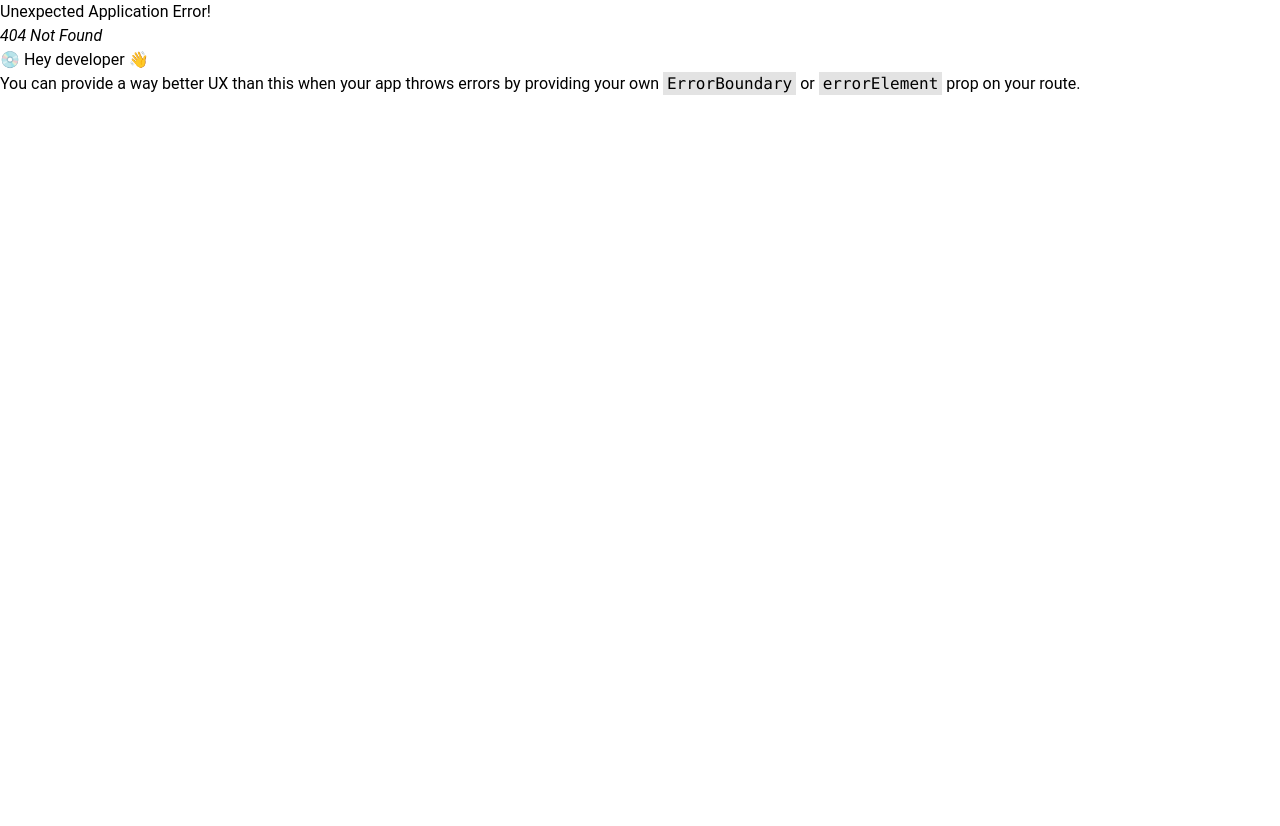
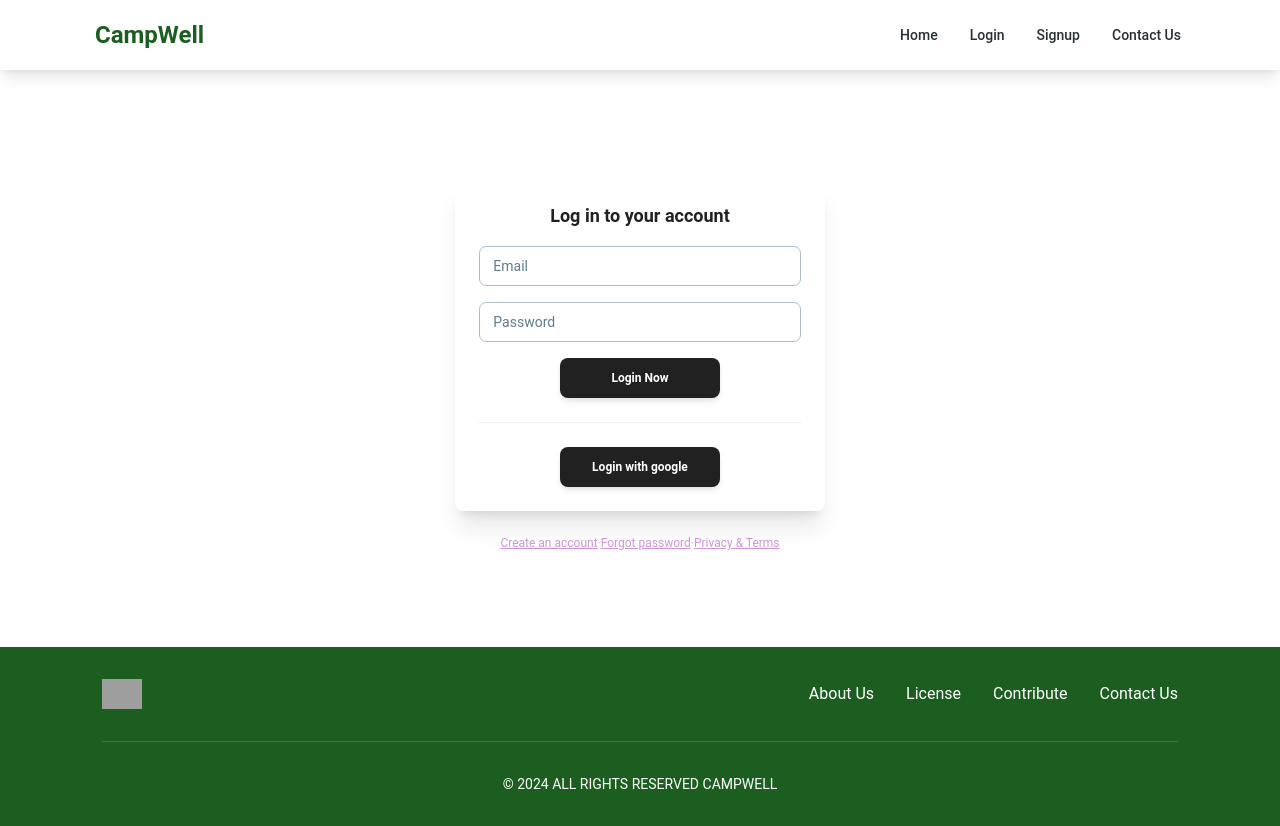
Before and after one commit to pantho0/campwell, a React (Vite) app: page /login in a window 1280 px wide. Before the commit this address had no page. Before the commit the page ends 800 px from the top, so only its background shows below. Built offline with nearby package versions, Linux system fonts and the light colour scheme; grey boxes are pictures that could not be loaded.

Commit message:
login and sign up page added

```diff
--- /dev/null
+++ b/src/Components/Shared/Footer/Footer.jsx
@@ -0,0 +1,70 @@
+import { Typography } from "@material-tailwind/react";
+import Container from "../../Utils/Container";
+
+const Footer = () => {
+    const currentYear = new Date().getFullYear()
+
+  return (
+    <div className="bg-green-900">
+      <Container>
+        <footer className="w-full bg-green-900 p-8">
+          <div className="flex flex-row flex-wrap items-center justify-center gap-y-6 gap-x-12 bg-green-900 text-center md:justify-between">
+            <img
+              src="https://docs.material-tailwind.com/img/logo-ct-dark.png"
+              alt="logo-ct"
+              className="w-10"
+            />
+            <ul className="flex flex-wrap items-center gap-y-2 gap-x-8">
+              <li>
+                <Typography
+                  as="a"
+                  href="#"
+                  color="white"
+                  className="font-normal transition-colors hover:text-blue-500 focus:text-blue-500"
+                >
+                  About Us
+                </Typography>
+              </li>
+              <li>
+                <Typography
+                  as="a"
+                  href="#"
+                  color="white"
+                  className="font-normal transition-colors hover:text-blue-500 focus:text-blue-500"
+                >
+                  License
+                </Typography>
+              </li>
+              <li>
+                <Typography
+                  as="a"
+                  href="#"
+                  color="white"
+                  className="font-normal transition-colors hover:text-blue-500 focus:text-blue-500"
+                >
+                  Contribute
+                </Typography>
+              </li>
+              <li>
+                <Typography
+                  as="a"
+                  href="#"
+                  color="white"
+                  className="font-normal transition-colors hover:text-blue-500 focus:text-blue-500"
+                >
+                  Contact Us
+                </Typography>
+              </li>
+            </ul>
+          </div>
+          <hr className="my-8 border-gray-700" />
+          <Typography color="white" className="text-center font-normal text-sm">
+            &copy; {currentYear} ALL RIGHTS RESERVED CAMPWELL
+          </Typography>
+        </footer>
+      </Container>
+    </div>
+  );
+};
+
+export default Footer;
--- a/src/Components/Shared/Navbar/NavbarMenu.jsx
+++ b/src/Components/Shared/Navbar/NavbarMenu.jsx
@@ -7,6 +7,7 @@ import {
 } from "@material-tailwind/react";
 import { Bars3Icon, XMarkIcon } from "@heroicons/react/24/outline";
 import Container from "../../Utils/Container";
+import { Link } from "react-router-dom";
 
 function NavList() {
   return (
@@ -17,9 +18,9 @@ function NavList() {
         color="blue-gray"
         className="p-1 font-medium"
       >
-        <a href="#" className="flex items-center hover:text-green-500 transition-colors">
+        <Link to="/" className="flex items-center hover:text-green-500 transition-colors">
           Home
-        </a>
+        </Link>
       </Typography>
       <Typography
         as="li"
@@ -27,9 +28,9 @@ function NavList() {
         color="blue-gray"
         className="p-1 font-medium"
       >
-        <a href="#" className="flex items-center hover:text-green-500 transition-colors">
+        <Link to='/login' className="flex items-center hover:text-green-500 transition-colors">
           Login
-        </a>
+        </Link>
       </Typography>
       <Typography
         as="li"
@@ -37,9 +38,9 @@ function NavList() {
         color="blue-gray"
         className="p-1 font-medium"
       >
-        <a href="#" className="flex items-center hover:text-green-500 transition-colors">
+        <Link to='/signup' className="flex items-center hover:text-green-500 transition-colors">
           Signup
-        </a>
+        </Link>
       </Typography>
       <Typography
         as="li"
--- a/src/Layouts/MainLayout.jsx
+++ b/src/Layouts/MainLayout.jsx
@@ -1,6 +1,7 @@
 
 import { Outlet } from "react-router-dom";
 import NavbarMenu from "../Components/Shared/Navbar/NavbarMenu";
+import Footer from "../Components/Shared/Footer/Footer";
 
 
 const MainLayout = () => {
@@ -8,6 +9,7 @@ const MainLayout = () => {
         <div>
             <NavbarMenu/>
             <Outlet/>
+            <Footer/>
         </div>
     );
 };
--- /dev/null
+++ b/src/Pages/Login/Login.jsx
@@ -0,0 +1,56 @@
+import { Button, Input } from "@material-tailwind/react";
+import Container from "../../Components/Utils/Container";
+
+const Login = () => {
+  return (
+    <div className="">
+      <Container>
+        <section className="">
+          <div className="px-0 py-20 mx-auto max-w-7xl sm:px-4">
+            <div className="w-full px-4 pt-5 pb-6 mx-auto mt-8 mb-6 bg-white rounded-none shadow-xl sm:rounded-lg sm:w-10/12 md:w-8/12 lg:w-6/12 xl:w-4/12 sm:px-6">
+              <h1 className="mb-4 text-lg font-semibold text-center text-gray-900">
+                Log in to your account
+              </h1>
+              <form className="space-y-4">
+                <div className="w-full">
+                  <Input label="Email" />
+                </div>
+                <div className="w-full">
+                  <Input label="Password" />
+                </div>
+                <div className="w-1/2 mx-auto">
+                  <Button className="w-full">
+                    <input type="submit" value="Login Now" />
+                  </Button>
+                </div>
+              </form>
+              <div className="my-6">
+                <hr />
+              </div>
+              <div className="w-1/2 mx-auto">
+                  <Button className="w-full">
+                    <input type="submit" value="Login with google" />
+                  </Button>
+                </div>
+            </div>
+            <p className="mb-4 text-xs text-center text-gray-400">
+              <span className="text-purple-200 underline hover:text-white">
+                Create an account
+              </span>
+              ·
+              <span className="text-purple-200 underline hover:text-white">
+                Forgot password
+              </span>
+              ·
+              <span className="text-purple-200 underline hover:text-white">
+                Privacy & Terms
+              </span>
+            </p>
+          </div>
+        </section>
+      </Container>
+    </div>
+  );
+};
+
+export default Login;
--- /dev/null
+++ b/src/Pages/Signup/Signup.jsx
@@ -0,0 +1,56 @@
+import { Button, Input } from "@material-tailwind/react";
+import Container from "../../Components/Utils/Container";
+
+const Signup = () => {
+    return (
+        <div className="">
+      <Container>
+        <section className="">
+          <div className="px-0 py-20 mx-auto max-w-7xl sm:px-4">
+            <div className="w-full px-4 pt-5 pb-6 mx-auto mt-8 mb-6 bg-white rounded-none shadow-xl sm:rounded-lg sm:w-10/12 md:w-8/12 lg:w-6/12 xl:w-4/12 sm:px-6">
+              <h1 className="mb-4 text-lg font-semibold text-center text-gray-900">
+                Sign Up Now
+              </h1>
+              <form className="space-y-4">
+                <div className="w-full">
+                  <Input label="Email" />
+                </div>
+                <div className="w-full">
+                  <Input label="Password" />
+                </div>
+                <div className="w-1/2 mx-auto">
+                  <Button className="w-full">
+                    <input type="submit" value="Login Now" />
+                  </Button>
+                </div>
+              </form>
+              <div className="my-6">
+                <hr />
+              </div>
+              <div className="w-1/2 mx-auto">
+                  <Button className="w-full">
+                    <input type="submit" value="Login with google" />
+                  </Button>
+                </div>
+            </div>
+            <p className="mb-4 text-xs text-center text-gray-400">
+              <span className="text-purple-200 underline hover:text-white">
+                Create an account
+              </span>
+              ·
+              <span className="text-purple-200 underline hover:text-white">
+                Forgot password
+              </span>
+              ·
+              <span className="text-purple-200 underline hover:text-white">
+                Privacy & Terms
+              </span>
+            </p>
+          </div>
+        </section>
+      </Container>
+    </div>
+    );
+};
+
+export default Signup;
```
Also changed, not shown: src/Router/Routes.jsx (+10 -0 lines).
